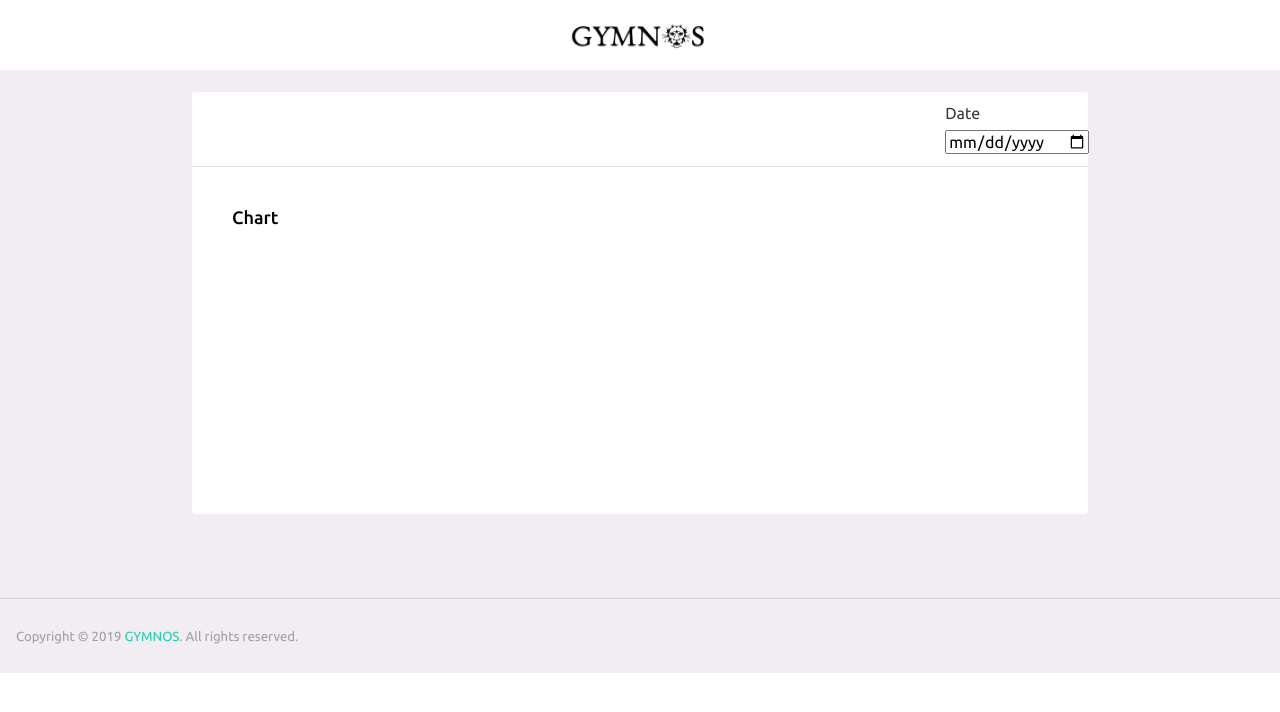
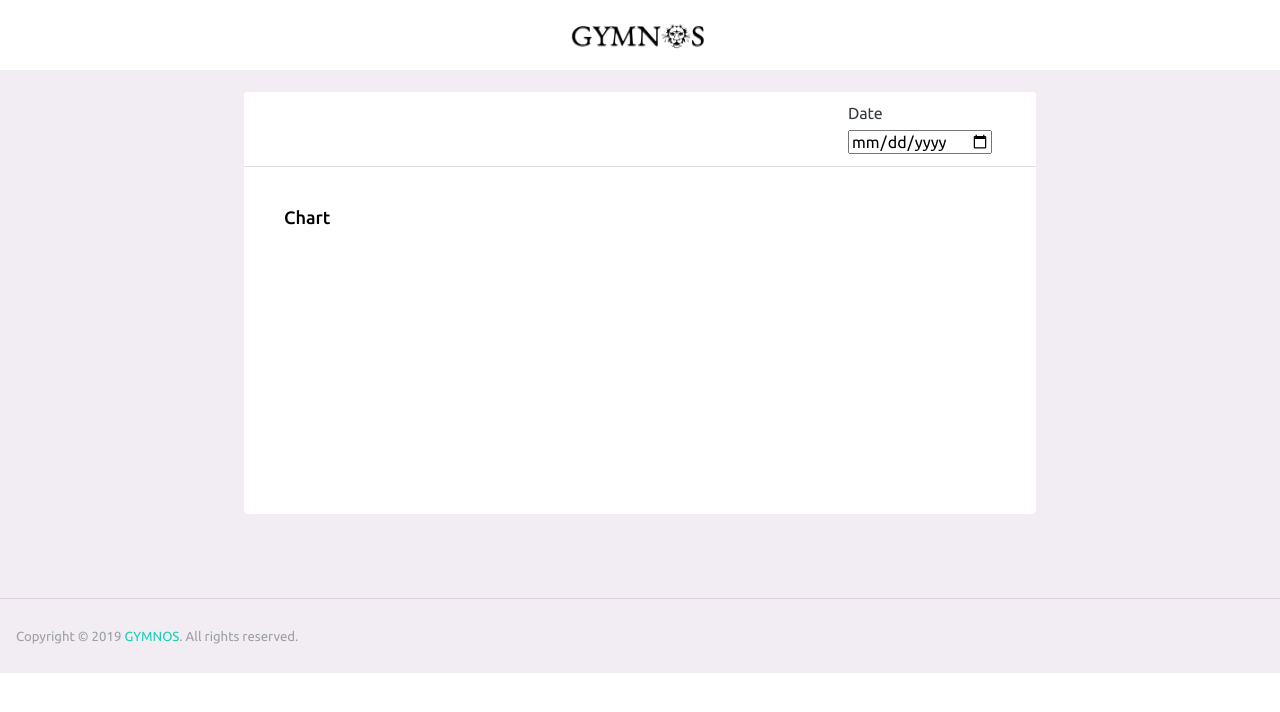
Before and after one commit to Gymnos-AI/MachineUsageDashboard, a website: page chart.html in a window 1280 px wide. Drawn offline with Linux system fonts and the light colour scheme; files that its build step writes are made by us from their sources; no server answers.

Commit message:
adjusted

```diff
--- a/chart.html
+++ b/chart.html
@@ -29,11 +29,11 @@
 
     <div class="content-wrapper">
         <div class="row">
-            <div class="col-md-9 m-auto">
+            <div class="col-md-8 m-auto">
                 <div class="grid-margin stretch-card mt-5">
                     <div class="card">
                         <div class="card-header bg-white">
-                            <div class="col-md-2 ml-md-auto">
+                            <div class="col-md-3 ml-md-auto">
                                 <label for="start">Date</label>
                                 <input type="date" name="trip-start" id="start">
                             </div>
--- a/js/chart.js
+++ b/js/chart.js
@@ -21,6 +21,7 @@ $(document).ready(function(){
 
         return [year, month, day].join('/');
     }
+
 
     console.log(formatDate());
     db.collection("Gyms").doc("DewdmGRDsqLyxChcJCKp").collection("Usage").where("Date", "==", formatDate())
```
